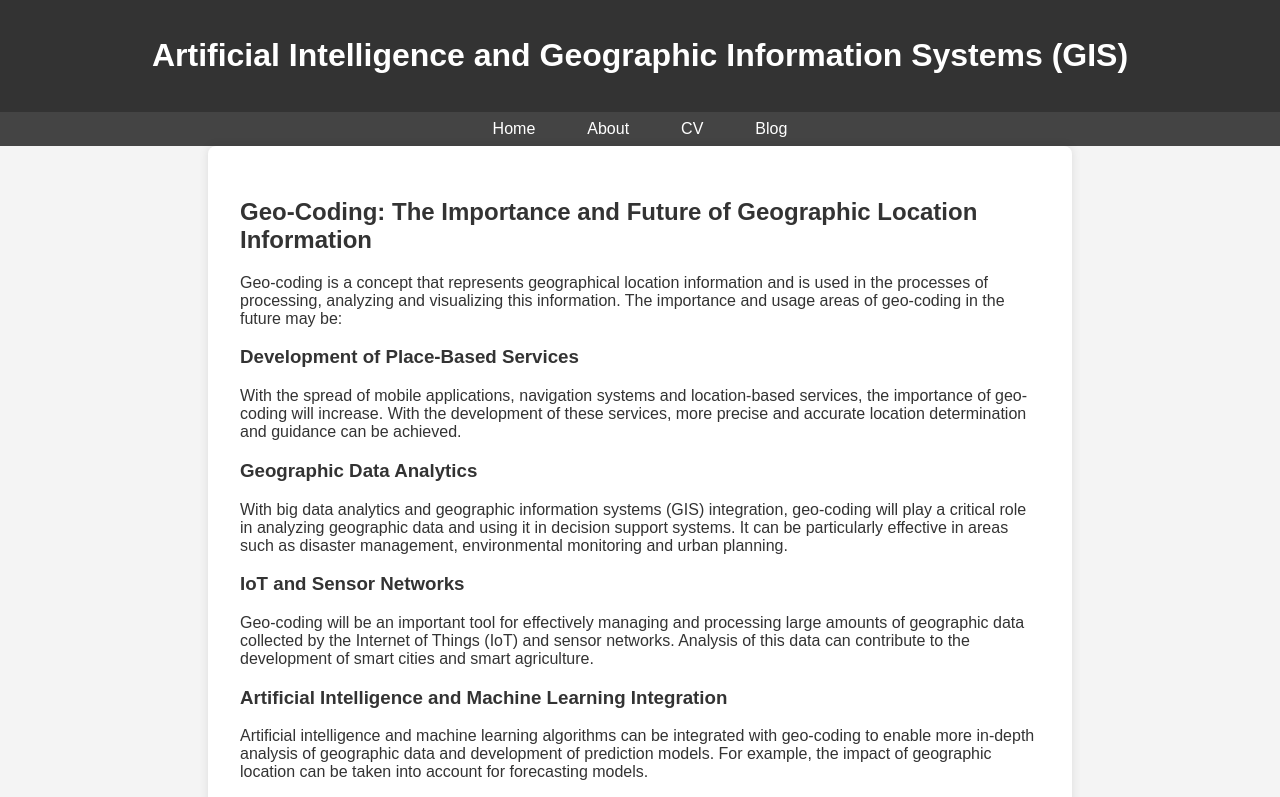
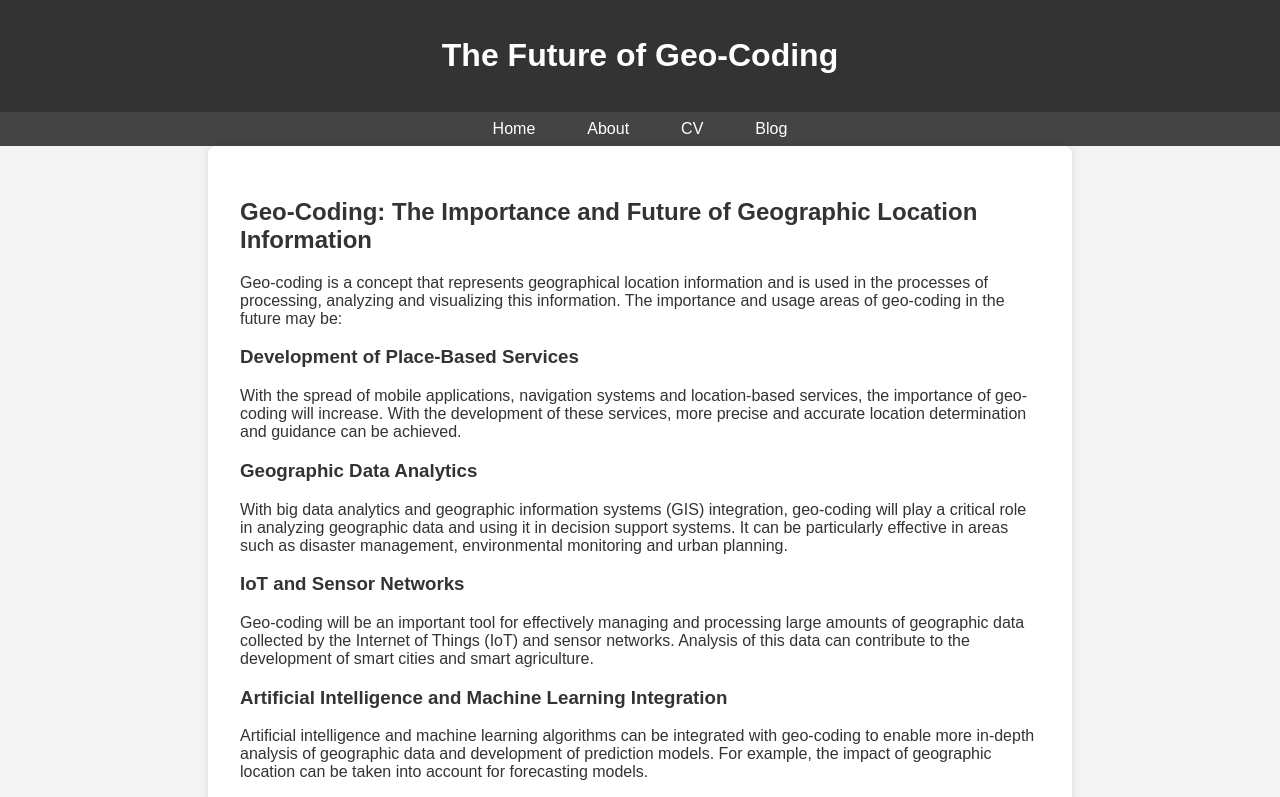
Before and after one commit to ISMAHANN/Ismahan_Website, a plain HTML site: page blog1.html in a window 1280 px wide. Shown: the top 797 px of the page. Drawn offline with Linux system fonts and the light colour scheme.

Commit message:
Update blog1.html

```diff
--- a/blog1.html
+++ b/blog1.html
@@ -71,7 +71,7 @@
 </head>
 <body>
     <header>
-        <h1>Artificial Intelligence and Geographic Information Systems (GIS)</h1>
+        <h1>The Future of Geo-Coding</h1>
     </header>
     <nav>
         <ul>
```
